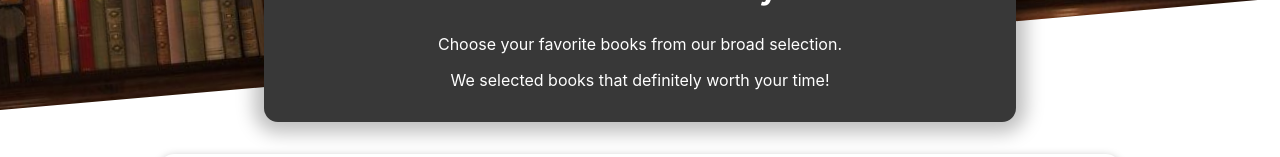
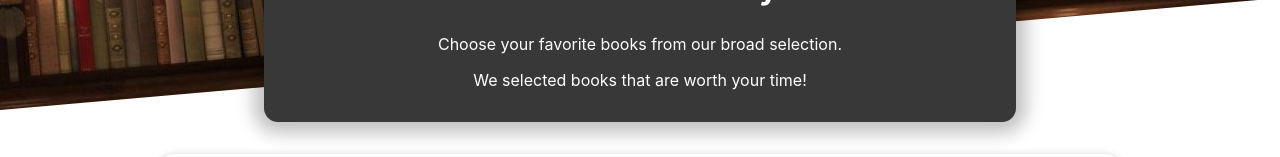
Before and after one commit to alenslyn/bookscart, a React (Create React App) app: page / in a window 1280 px wide. Shown: the part 288-445 px from the top of the page. Built offline with nearby package versions, Linux system fonts and the light colour scheme.

Commit message:
fix: correct grammar

```diff
--- a/src/components/books/BooksSummary.js
+++ b/src/components/books/BooksSummary.js
@@ -5,7 +5,7 @@ const BooksSummary = () => {
     <section className={classes.summary}>
       <h2>Books delivered to you</h2>
       <p>Choose your favorite books from our broad selection.</p>
-      <p>We selected books that definitely worth your time!</p>
+      <p>We selected books that are worth your time!</p>
     </section>
   );
 };
```
